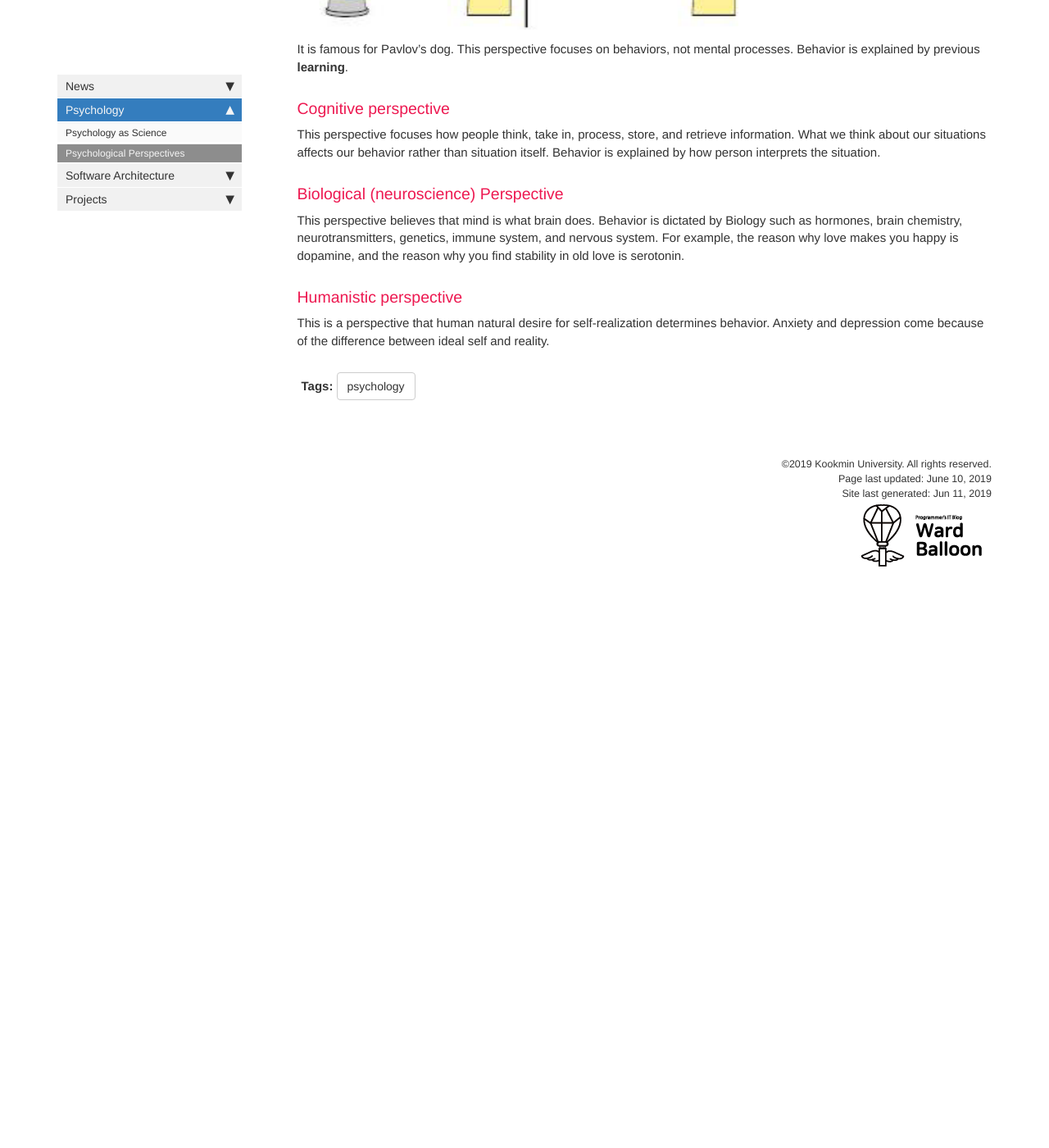
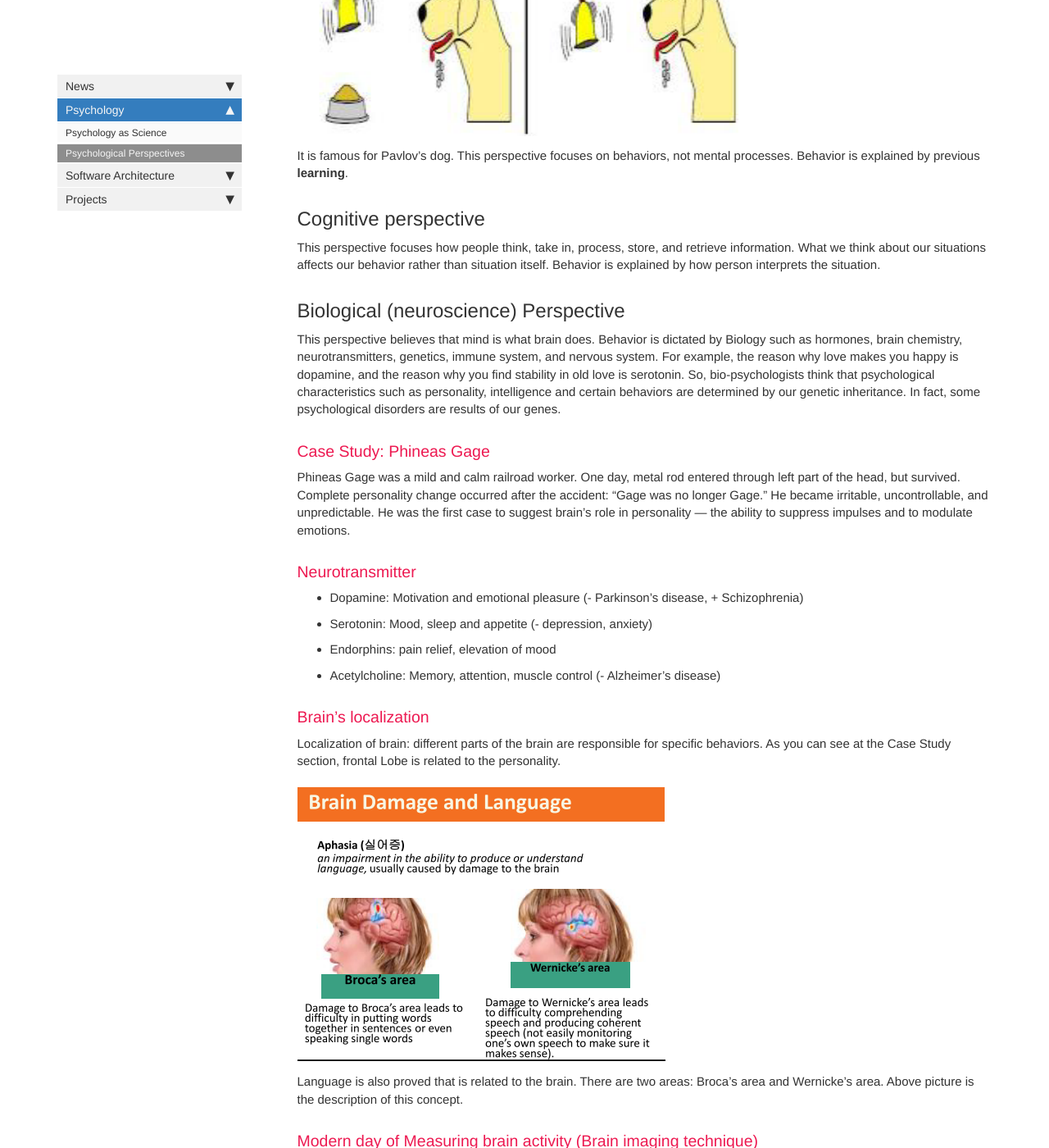
Before and after one commit to codingsoo/codingsoo.github.io1, a Jekyll site: the page built from pages/psychology/psychological-perspectives.md, in a window 1280 px wide and 1400 px high, scrolled down 1905 px. Shown: the whole window at 82% size. Built offline with Jekyll 4.4.1, drawn with Linux system fonts in a browser that asks for light colours; nearby versions of some CDN libraries; comment, search, counter and statistics services are not loaded; before the commit the page ends 2657 px from its top, so only the background shows below that; some of the changed text lies outside the part shown.

Commit message:
Lecture 3 upload

```diff
--- a/pages/psychology/psychological-perspectives.md
+++ b/pages/psychology/psychological-perspectives.md
@@ -9,30 +9,55 @@ permalink: psychological-perspectives.html
 folder: psychology
 ---
 
-## Psychological perspective
+# Psychological perspective
 
 These are assumptions (beliefs) about human behavior to observe behaviors from a particular perspective. Psychology uses a variety of perspectives when studying how people think, feel, and behave. There are five main perspectives: Psychodynamic, Behavioral, Cognitive, Biological (Neuroscience), Humanistic.
 
-### Psychodynamic perspective
+## Psychodynamic perspective
 
 ![freud_iceberg](https://wardballoon.github.io/images/freud_iceberg.png)
 
 This perspective argues that thoughts, wishes, feelings, and early childhood memories that are hidden from awareness decide behaviors. Unconsciousness has a powerful effect on human behavior. Hypnotherapy is one of the most representative cases of this perspective. It cures the unconscious world by lifting ice Berg.
 
-### Behavioral perspective
+## Behavioral perspective
 
 ![pavlov's dog](https://wardballoon.github.io/images/pavlov_dog.png)
 
 It is famous for Pavlov's dog. This perspective focuses on behaviors, not mental processes. Behavior is explained by previous **learning**.
 
-### Cognitive perspective
+## Cognitive perspective
 
 This perspective focuses how people think, take in, process, store, and retrieve information. What we think about our situations affects our behavior rather than situation itself. Behavior is explained by how person interprets the situation.
 
-### Biological (neuroscience) Perspective
+## Biological (neuroscience) Perspective
 
-This perspective believes that mind is what brain does. Behavior is dictated by Biology such as hormones, brain chemistry, neurotransmitters, genetics, immune system, and nervous system. For example, the reason why love makes you happy is dopamine, and the reason why you find stability in old love is serotonin.
+This perspective believes that mind is what brain does. Behavior is dictated by Biology such as hormones, brain chemistry, neurotransmitters, genetics, immune system, and nervous system. For example, the reason why love makes you happy is dopamine, and the reason why you find stability in old love is serotonin. So, bio-psychologists think that psychological characteristics such as personality, intelligence and certain behaviors are determined by our genetic inheritance. In fact, some psychological disorders are results of our genes.
 
-### Humanistic perspective
+### Case Study: Phineas Gage
+
+Phineas Gage was a mild and calm railroad worker. One day, metal rod entered through left part of the head, but survived. Complete personality change occurred after the accident: “Gage was no longer Gage.” He became irritable, uncontrollable, and unpredictable. He was the first case to suggest brain’s role in personality — the ability to suppress impulses and to modulate emotions.
+
+### Neurotransmitter
+
+- Dopamine: Motivation and emotional pleasure (- Parkinson’s disease, + Schizophrenia)
+- Serotonin: Mood, sleep and appetite (- depression, anxiety)
+- Endorphins: pain relief, elevation of mood
+- Acetylcholine: Memory, attention, muscle control (- Alzheimer’s disease)
+
+### Brain’s localization
+
+Localization of brain: different parts of the brain are responsible for specific behaviors. As you can see at the Case Study section, frontal Lobe is related to the personality.
+
+![language_localization](https://wardballoon.github.io/images/language_localization.png)
+
+Language is also proved that is related to the brain. There are two areas: Broca’s area and Wernicke’s area. Above picture is the description of this concept.
+
+### Modern day of Measuring brain activity (Brain imaging technique)
+
+- PET Scan: blood flow and chemical activity
+- MRI / fMRI: Map of the brain, amount of oxygen, brain activity
+- EEG: Electric activity (brain wave)
+
+## Humanistic perspective
 
 This is a perspective that human natural desire for self-realization determines behavior. Anxiety and depression come because of the difference between ideal self and reality.
```
Also changed, not shown: images/language_localization.png (added).
